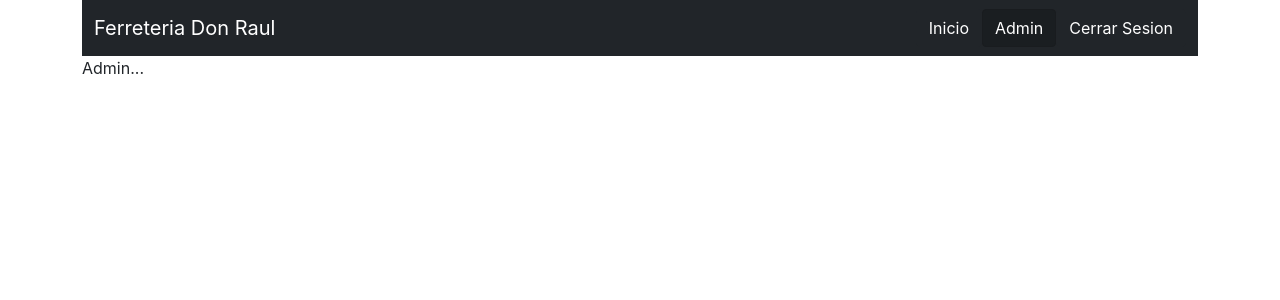
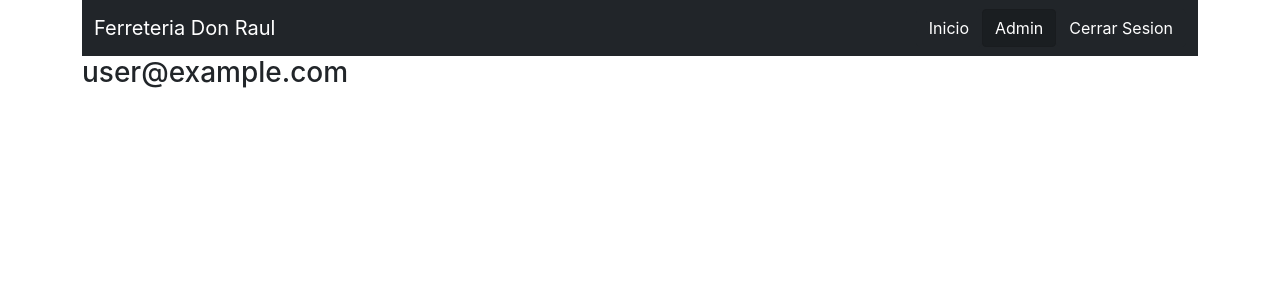
Before and after one commit to EdMass/ferreteria-raul-redux, a React (Create React App) app: page /admin in a window 1280 px wide. Shown: the top 300 px of the page. Built offline with nearby package versions, Linux system fonts and the light colour scheme; no server answers; sample sign-in values are in the browser's storage.

Commit message:
terminacion login basico

```diff
--- a/src/App.jsx
+++ b/src/App.jsx
@@ -27,11 +27,11 @@ function App() {
     <Router>
       <div className="container">
         <Navbar firebaseUser={firebaseUser} />
-        <Admin />
+
         <Routes>
           <Route path="/" element={<div>Inicio... </div>} />
           <Route path="/login" element={<Login />} />
-          <Route path="/admin" element={<div>Admin... </div>} />
+          <Route path="/admin" element={<Admin />} />
           <Route path="*" element={<h1>404 NotFoundPage</h1>} />
         </Routes>
       </div>
--- a/src/components/Admin.jsx
+++ b/src/components/Admin.jsx
@@ -8,7 +8,7 @@ const auth = getAuth(fireApp);
 const Admin = () => {
     const [user, setUser] = useState(null);
   const navigate = useNavigate();
-  const red = React.useEffect(() => {
+  React.useEffect(() => {
     if (auth.currentUser) {
       console.log("existe el usuario");
       setUser(auth.currentUser)
@@ -16,9 +16,15 @@ const Admin = () => {
       console.log("no existe el usuario");
       navigate("/login");
     }
-  }, []);
+  }, [navigate]);
 
-  return <div>{red}</div>;
+  return <div>
+      {
+          user && (
+              <h3>{user.email}</h3>
+          )
+        }
+        </div>;
 };
 
 export default Admin;
```
